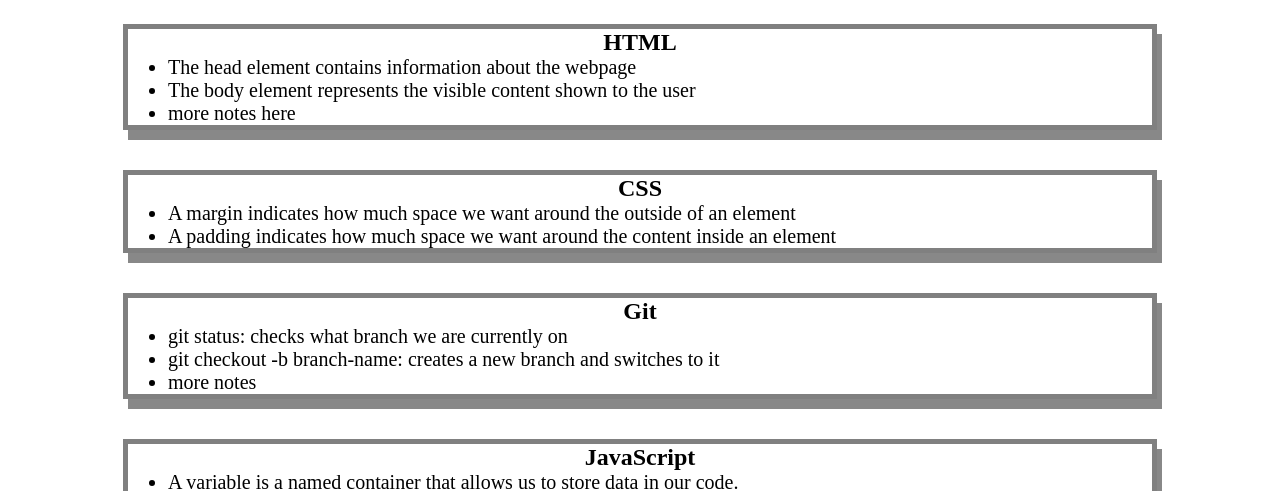
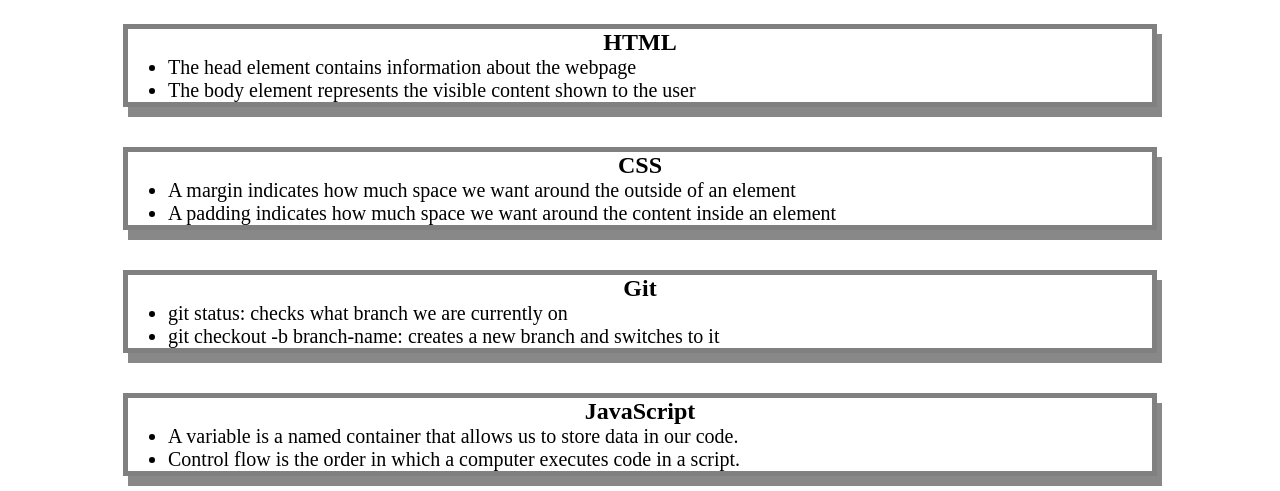
Before and after one commit to MasterOogway489/prework-study-guide, a plain HTML site: page index.html in a window 1280 px wide. Shown: the part 136-627 px from the top of the page. Drawn offline with Linux system fonts and the light colour scheme.

Commit message:
final changes

```diff
--- a/index.html
+++ b/index.html
@@ -22,7 +22,6 @@
         <ul>
           <li>The head element contains information about the webpage</li>
           <li>The body element represents the visible content shown to the user</li>
-          <li>more notes here</li>
         </ul>
 
       </section>
@@ -42,7 +41,6 @@
         <ul>
           <li>git status: checks what branch we are currently on</li>
           <li>git checkout -b branch-name: creates a new branch and switches to it</li>
-          <li>more notes</li>
 
         </ul>
 
```
